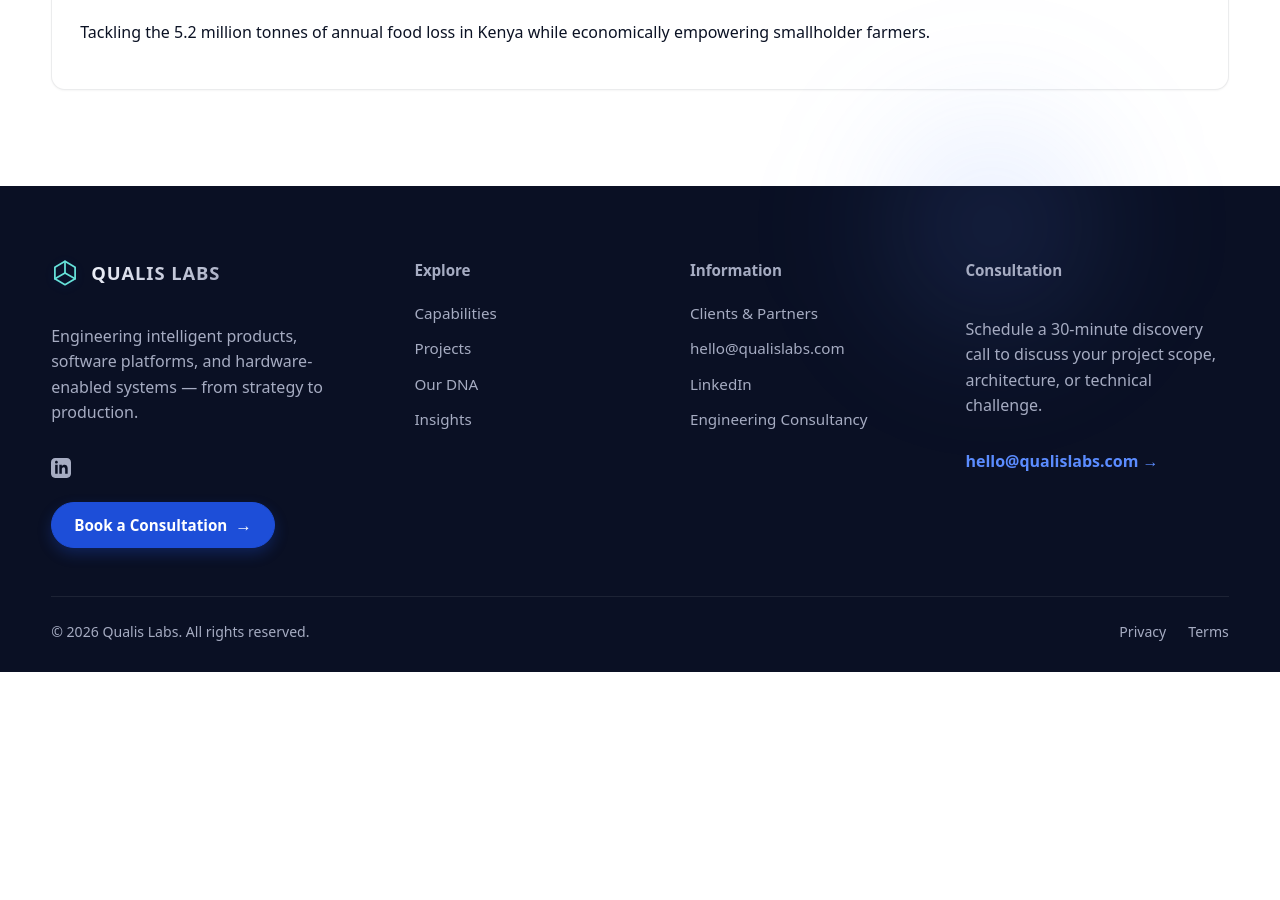
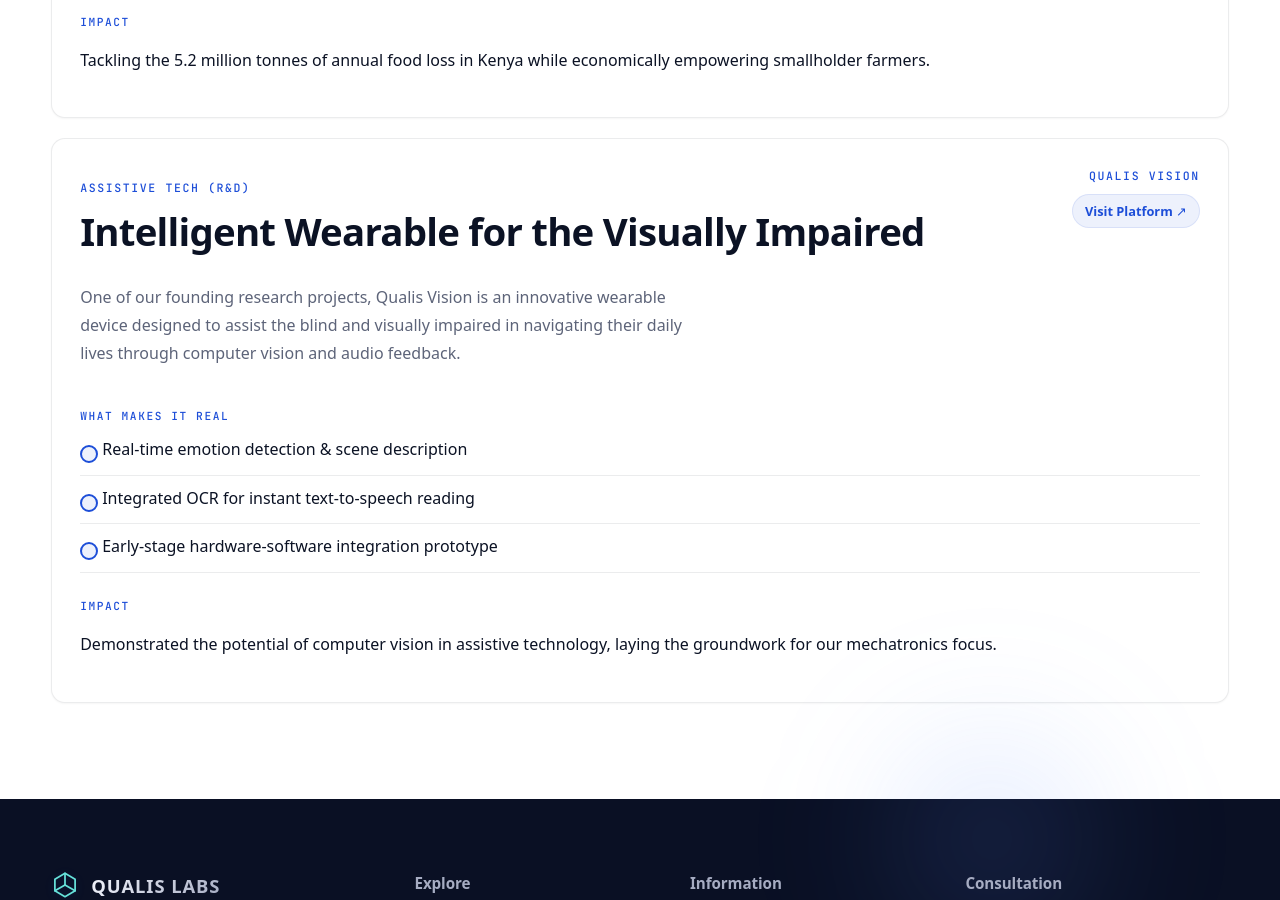
Before and after one commit to qualislabs/qualislabs-website, a React (Vite) app: page /projects in a window 1280 px wide. Shown: the part 2260-3160 px from the top of the page. Before the commit the page ends 2932 px from the top, so only its background shows below. Built offline with nearby package versions, Linux system fonts and the light colour scheme.

Commit message:
feat: update Ujuzi description, add Qualis Vision project, and reference it in Research section
Signed-off-by: Sammy Oina <sammyoina@gmail.com>

```diff
--- a/src/data/siteContent.ts
+++ b/src/data/siteContent.ts
@@ -94,9 +94,10 @@
     tag: 'Energy Intelligence Platform',
     headline: 'Intelligent Monitoring & Forecasting for Microgrids',
     description:
-      'Ujuzi is our energy intelligence platform that delivers real-time monitoring, predictive forecasting, and operational optimization for renewable and community microgrids — combining IoT telemetry with actionable analytics.',
+      'Formerly Pawa Yangu, Ujuzi is our energy intelligence platform that delivers real-time monitoring, predictive forecasting, and operational optimization for renewable and community microgrids — combining IoT telemetry with actionable analytics.',
     markers: ['Real-time energy monitoring dashboards', 'AI-powered demand forecasting', 'Engineered for practical field deployment'],
     impact: 'Improved visibility, optimized planning, and measurably efficient energy consumption.',
+    link: 'https://x.com/pawayangu',
   },
   {
     name: 'Mavuno Link',
@@ -110,6 +111,20 @@
       'AI-powered route optimization for perishables delivery',
     ],
     impact: 'Tackling the 5.2 million tonnes of annual food loss in Kenya while economically empowering smallholder farmers.',
+  },
+  {
+    name: 'Qualis Vision',
+    tag: 'Assistive Tech (R&D)',
+    headline: 'Intelligent Wearable for the Visually Impaired',
+    description:
+      'One of our founding research projects, Qualis Vision is an innovative wearable device designed to assist the blind and visually impaired in navigating their daily lives through computer vision and audio feedback.',
+    markers: [
+      'Real-time emotion detection & scene description',
+      'Integrated OCR for instant text-to-speech reading',
+      'Early-stage hardware-software integration prototype',
+    ],
+    impact: 'Demonstrated the potential of computer vision in assistive technology, laying the groundwork for our mechatronics focus.',
+    link: 'https://x.com/jkuattechexpo/status/1233332667363536896',
   },
 ]
 
@@ -131,8 +146,8 @@
   },
   {
     title: 'Research & Prototyping',
-    description: 'We invest in applied R&D across AI, robotics, and intelligent systems — translating frontier research into production-ready solutions.',
-    references: ['Rapid concept validation', 'Hardware-software integration R&D', 'Research-to-production delivery'],
+    description: 'We invest in applied R&D across AI, robotics, and intelligent systems — starting with founding projects like Qualis Vision to translate frontier research into production-ready solutions.',
+    references: ['Rapid concept validation', 'Hardware-software integration R&D (e.g. Qualis Vision)', 'Research-to-production delivery'],
   },
 ]
 
```
